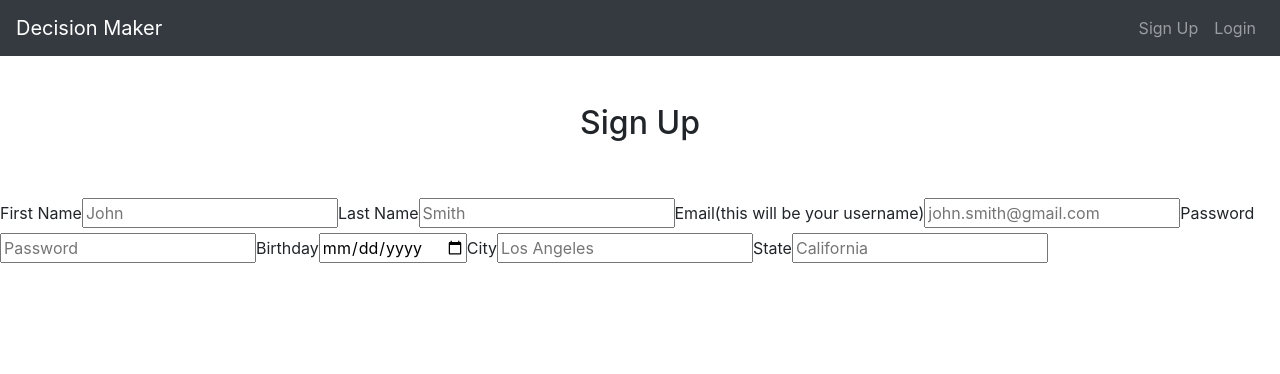
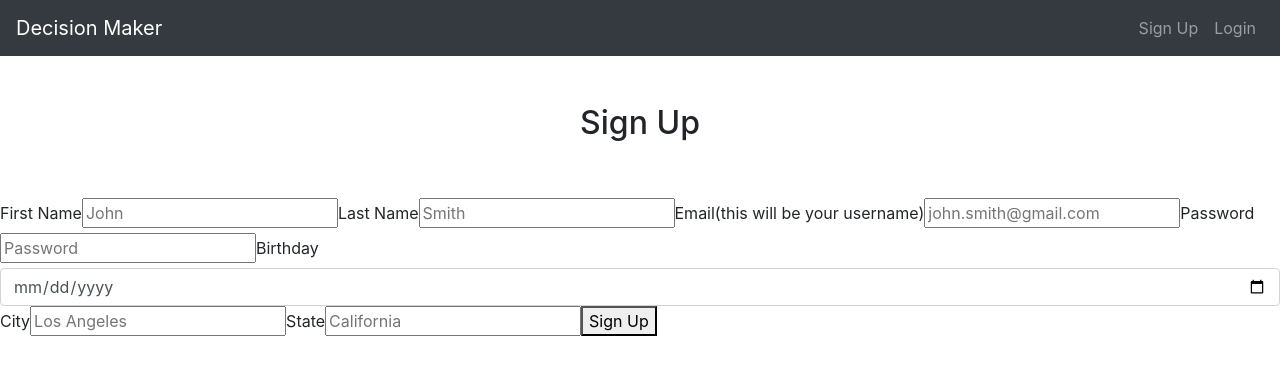
Before and after one commit to azj210/DailyDashboard, a React (Create React App) app in the folder frontend/: page /sign-up in a window 1280 px wide. Shown: the top 374 px of the page. Built offline with nearby package versions, Linux system fonts and the light colour scheme; the HTML template or start-up script is replaced by a standard one.

Commit message:
Fix Birthday Input and Add Submit Buttons

```diff
--- a/frontend/src/components/Login.jsx
+++ b/frontend/src/components/Login.jsx
@@ -26,6 +26,8 @@ function Login () {
 
                     <label for="loginPW">Password</label>
                     <input id="loginPW" name="password" type="password" placeholder="Password" value={loginInfo.pw} onChange={handleChange} />
+
+                    <button type="submit">Log In</button>
                 </form>
             </header>
         </div>
--- a/frontend/src/components/SignUp.jsx
+++ b/frontend/src/components/SignUp.jsx
@@ -41,13 +41,15 @@ function SignUp() {
                 <input id="password" name="password" type="password" placeholder="Password" value={form.pw} onChange={handleChange} />
 
                 <label for="birthday">Birthday</label>
-                <input id="birthday" type="date" name="birthday" value={form.birthday} />
+                <input id="birthday" type="date" name="birthday" className="form-control" value={form.birthday} onChange={handleChange} />
 
                 <label for="city">City</label>
                 <input id="city" name="city" type="text" placeholder="Los Angeles" value={form.city} onChange={handleChange} required />
 
                 <label for="state">State</label>
                 <input id="state" name="state" type="text" placeholder="California" value={form.state} onChange={handleChange} requied />
+
+                <button type="submit">Sign Up</button>
             </form>
         </div>
     );
```
